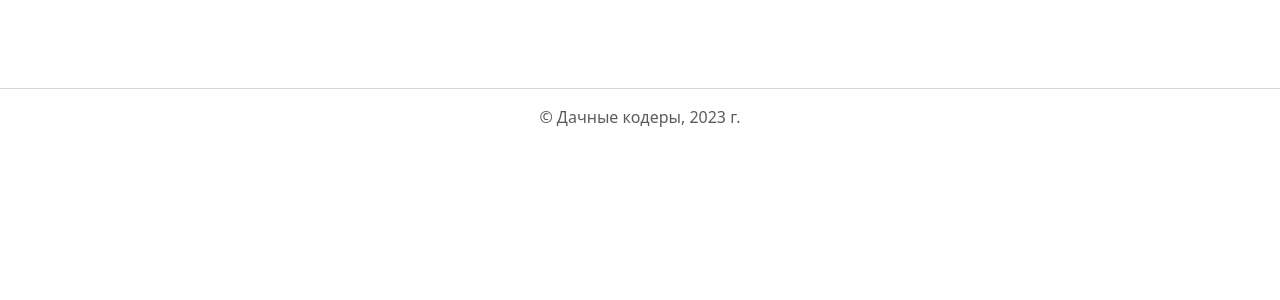
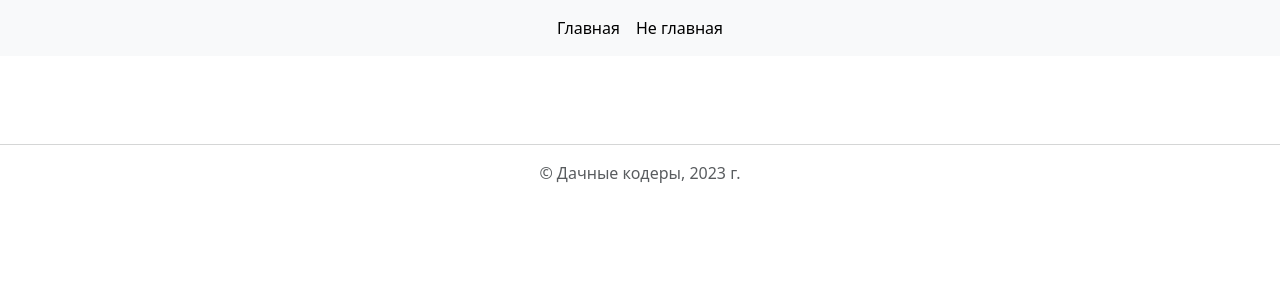
Before and after one commit to Krahjotdaan/FoodComparison-MSHP, a Django app: template food_comp/templates/base.html in a window 1280 px wide. Shown: the top 300 px of the page. Run offline with Django 4.2, Linux system fonts and the light colour scheme; the template is opened without the code that fills it, so the values that code supplies are empty.

Commit message:
Add navbar, type: build
Добавлен navbar.html в food_comp/templates и подключен к base.html

```diff
--- a/food_comp/templates/base.html
+++ b/food_comp/templates/base.html
@@ -8,6 +8,7 @@
 </head>
 
 <body>
+    {% include 'navbar.html' %}
     {% block content %}
 
     {% endblock %}
--- /dev/null
+++ b/food_comp/templates/navbar.html
@@ -0,0 +1,23 @@
+<!DOCTYPE html>
+<html lang="en">
+<head>
+    <meta charset="UTF-8">
+    <title>Title</title>
+</head>
+<body>
+ <nav class="navbar navbar-expand-lg navbar-light bg-light">
+
+    <div class="collapse navbar-collapse justify-content-center" id="navbarCenteredExample">
+      <ul class="navbar-nav mb-2 mb-lg-0">
+        <li class="nav-item">
+          <a class="nav-link active" aria-current="page" href="#">Главная</a>
+        </li>
+        <li class="nav-item">
+          <a class="nav-link active" aria-current="page" href="#">Не главная</a>
+        </li>
+      </ul>
+    </div>
+  </div>
+</nav>
+</body>
+</html>
```
